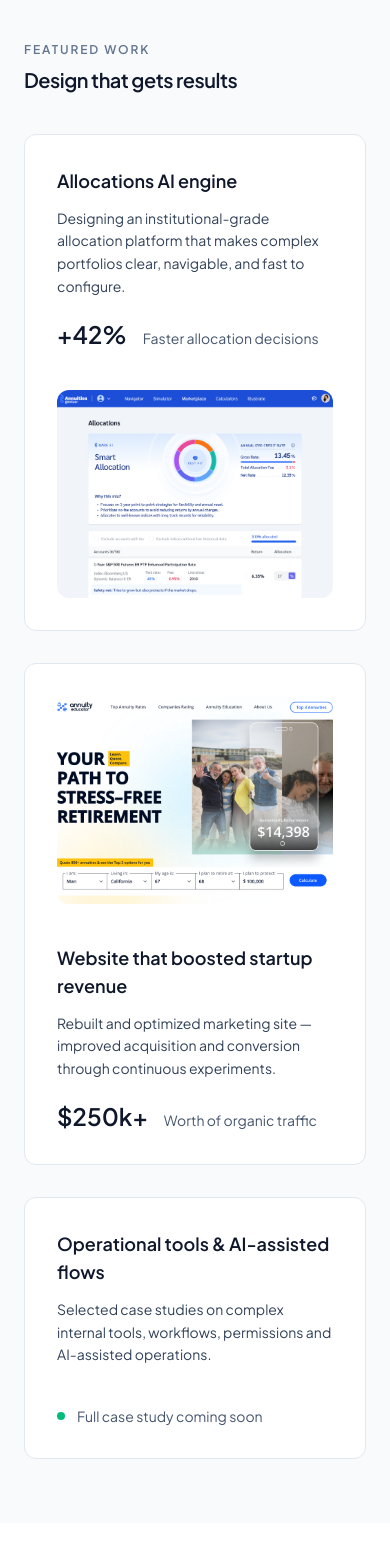
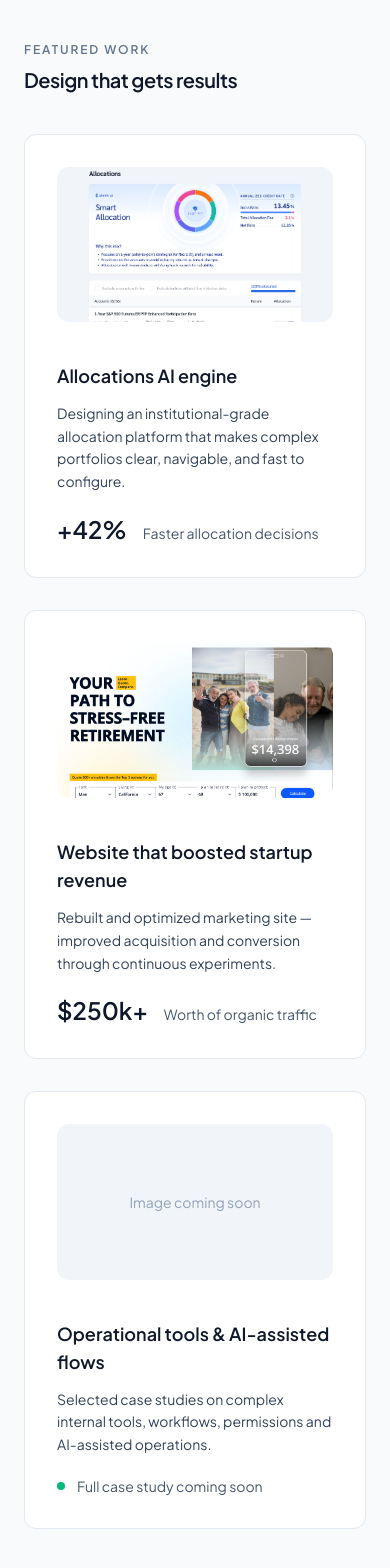
Before and after one commit to LiraCalifornia/iryna-portfolio, a Next.js app: page / in a window 390 px wide. Shown: the part 1214-2782 px from the top of the page. Before the commit the page ends 2737 px from the top, so only its background shows below. Built offline with nearby package versions, Linux system fonts and the light colour scheme.

Commit message:
leyout mobile

```diff
--- a/src/components/ProjectShortcuts.tsx
+++ b/src/components/ProjectShortcuts.tsx
@@ -1,3 +1,4 @@
+// src/components/ProjectShortcuts.tsx
 "use client";
 
 import Link from "next/link";
@@ -17,13 +18,26 @@ export default function ProjectShortcuts() {
 
         {/* Список проектів */}
         <div className="mt-10 space-y-8">
-          {/* Project 1: Allocations */}
+
+          {/* Project 1: Allocations — image left on desktop */}
           <Link
             href="/work/allocations"
             className="block rounded-xl border border-slate-200 bg-white p-8 sm:p-10 hover:border-slate-900 transition-colors"
           >
             <div className="grid grid-cols-1 lg:grid-cols-2 gap-10 items-start">
-              <div>
+              {/* Image — мобайл завжди зверху, на десктопі ліворуч */}
+              <div className="order-1 lg:order-1 relative w-full overflow-hidden rounded-xl aspect-[16/9]">
+                <Image
+                  src="/allocations-test.png"
+                  alt="Allocations project preview"
+                  fill
+                  className="object-cover transition-transform duration-500 ease-out hover:scale-[1.03]"
+                  sizes="(max-width: 1024px) 100vw, 50vw"
+                />
+              </div>
+
+              {/* Text */}
+              <div className="order-2 lg:order-2">
                 <h3 className="text-lg sm:text-xl font-semibold text-slate-900">
                   Allocations AI engine
                 </h3>
@@ -33,33 +47,21 @@ export default function ProjectShortcuts() {
                   configure.
                 </p>
                 <div className="mt-5 flex flex-wrap items-baseline gap-4 text-sm text-slate-600">
-                  <span className="text-2xl font-semibold text-slate-900">
-                    +42%
-                  </span>
+                  <span className="text-2xl font-semibold text-slate-900">+42%</span>
                   <span>Faster allocation decisions</span>
                 </div>
-              </div>
-
-              <div className="relative h-52 w-full overflow-hidden rounded-xl">
-                <Image
-                  src="/allocations-test.png"
-                  alt="Allocations project preview"
-                  fill
-                  className="object-cover transition-transform duration-500 ease-out hover:scale-[1.03]"
-                  sizes="(max-width: 1024px) 100vw, 50vw"
-                />
               </div>
             </div>
           </Link>
 
-          {/* Project 2: Website that boosted startup revenue */}
+          {/* Project 2: Website boost — image right on desktop */}
           <Link
             href="/work/website-boost"
             className="block rounded-xl border border-slate-200 bg-white p-8 sm:p-10 hover:border-slate-900 transition-colors"
           >
             <div className="grid grid-cols-1 lg:grid-cols-2 gap-10 items-start">
-              {/* Image */}
-              <div className="relative h-52 w-full overflow-hidden rounded-xl">
+              {/* Image — мобайл зверху, на десктопі праворуч */}
+              <div className="order-1 lg:order-2 relative w-full overflow-hidden rounded-xl aspect-[16/9]">
                 <Image
                   src="/educator-test.png"
                   alt="Website that boosted startup revenue — project preview"
@@ -69,8 +71,8 @@ export default function ProjectShortcuts() {
                 />
               </div>
 
-              {/* Text */}
-              <div>
+              {/* Text — на десктопі ліворуч */}
+              <div className="order-2 lg:order-1">
                 <h3 className="text-lg sm:text-xl font-semibold text-slate-900">
                   Website that boosted startup revenue
                 </h3>
@@ -79,22 +81,26 @@ export default function ProjectShortcuts() {
                   and conversion through continuous experiments.
                 </p>
                 <div className="mt-5 flex flex-wrap items-baseline gap-4 text-sm text-slate-600">
-                  <span className="text-2xl font-semibold text-slate-900">
-                    $250k+
-                  </span>
+                  <span className="text-2xl font-semibold text-slate-900">$250k+</span>
                   <span>Worth of organic traffic</span>
                 </div>
               </div>
             </div>
           </Link>
 
-          {/* Project 3: Flows (placeholder) */}
+          {/* Project 3: Flows — image left on desktop (заглушка) */}
           <Link
             href="/work/flows"
             className="block rounded-xl border border-slate-200 bg-white p-8 sm:p-10 hover:border-slate-900 transition-colors"
           >
             <div className="grid grid-cols-1 lg:grid-cols-2 gap-10 items-start">
-              <div>
+              {/* Image placeholder — мобайл зверху, на десктопі ліворуч */}
+              <div className="order-1 lg:order-1 relative w-full overflow-hidden rounded-xl aspect-[16/9] bg-slate-100 flex items-center justify-center">
+                <span className="text-slate-400 text-sm">Image coming soon</span>
+              </div>
+
+              {/* Text */}
+              <div className="order-2 lg:order-2">
                 <h3 className="text-lg sm:text-xl font-semibold text-slate-900">
                   Operational tools &amp; AI-assisted flows
                 </h3>
@@ -102,14 +108,14 @@ export default function ProjectShortcuts() {
                   Selected case studies on complex internal tools, workflows,
                   permissions and AI-assisted operations.
                 </p>
-              </div>
-
-              <div className="flex items-center gap-3 justify-start lg:justify-end text-sm text-slate-600">
-                <span className="inline-flex h-2 w-2 rounded-full bg-emerald-500" />
-                <span>Full case study coming soon</span>
+                <div className="flex items-center gap-3 justify-start text-sm text-slate-600 mt-5">
+                  <span className="inline-flex h-2 w-2 rounded-full bg-emerald-500" />
+                  <span>Full case study coming soon</span>
+                </div>
               </div>
             </div>
           </Link>
+
         </div>
       </div>
     </section>
```
